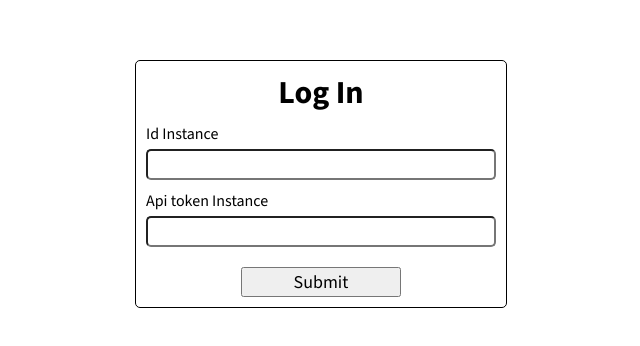
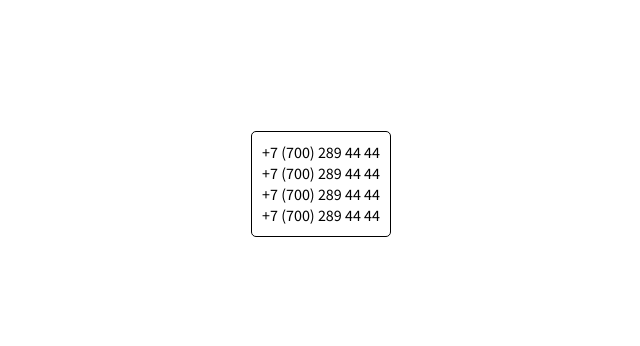
Before and after one commit to iZeevens/green-api, a React (Vite) app: page / in a window 1280 px wide. Shown: the part 216-562 px from the top of the page, without its empty margins (319-959 px from the left). Built offline with nearby package versions, Linux system fonts and the light colour scheme.

Commit message:
feat: start implementing Chat component

```diff
--- a/src/App.tsx
+++ b/src/App.tsx
@@ -1,11 +1,11 @@
 import styles from "./App.module.css"
-import AuthPage from "./pages/AuthPage/AuthPage"
+import ChatPage from "./pages/ChatPage/ChatPage"
 
 function App() {
 
   return (
     <div className={styles.container}>
-      <AuthPage />
+      <ChatPage />
     </div>
   )
 }
--- a/src/components/Login/Login.tsx
+++ /dev/null
@@ -1,34 +0,0 @@
-import styles from "./Login.module.css";
-import { useState } from "react";
-import InputAuth from "../InputAuth/InputAuth";
-import { IAuthData } from "../../types/types";
-
-function Login() {
-  const [authData, setAuthData] = useState<IAuthData>({
-    idInstance: "",
-    apiTokenInstance: "",
-  });
-
-  return (
-    <div className={styles.container}>
-      <h1 className={styles.title}>Log In</h1>
-      <InputAuth<IAuthData>
-        label="Id Instance"
-        name="idInstance"
-        value={authData.idInstance}
-        setValue={setAuthData}
-      />
-      <InputAuth<IAuthData>
-        label="Api token Instance"
-        name="apiTokenInstance"
-        value={authData.apiTokenInstance}
-        setValue={setAuthData}
-      />
-      <div className={styles.submitContainerBtn}>
-        <button className={styles.submitBtn}>Submit</button>
-      </div>
-    </div>
-  );
-}
-
-export default Login;
--- /dev/null
+++ b/src/components/UsersList/UsersList.module.css
@@ -0,0 +1,8 @@
+.list {
+  display: flex;
+  flex-direction: column;
+}
+
+.listItem {
+
+}
--- /dev/null
+++ b/src/components/UsersList/UsersList.tsx
@@ -0,0 +1,14 @@
+import styles from "./UsersList.module.css"
+
+function UsersList() {
+  return (
+    <div className={styles.list}>
+      <span className={styles.listItem}>+7 (700) 289 44 44</span>
+      <span className={styles.listItem}>+7 (700) 289 44 44</span>
+      <span className={styles.listItem}>+7 (700) 289 44 44</span>
+      <span className={styles.listItem}>+7 (700) 289 44 44</span>
+    </div>
+  )
+}
+
+export default UsersList
--- a/src/pages/AuthPage/AuthPage.tsx
+++ b/src/pages/AuthPage/AuthPage.tsx
@@ -1,8 +1,36 @@
-import Login from "../../components/Login/Login";
+import styles from "./AuthPage.module.css"
+import { useState } from "react";
+import InputAuth from "../../components/InputAuth/InputAuth";
+import { IAuthData } from "../../types/types";
 
 function AuthPage() {
+  const [authData, setAuthData] = useState<IAuthData>({
+    idInstance: "",
+    apiTokenInstance: "",
+  });
+  const [error, setError] = useState<string>();
+
+  const handleSubmit = () => {};
+
   return (
-    <Login />
+    <div className={styles.container}>
+      <h1 className={styles.title}>Log In</h1>
+      <InputAuth<IAuthData>
+        label="Id Instance"
+        name="idInstance"
+        value={authData.idInstance}
+        setValue={setAuthData}
+      />
+      <InputAuth<IAuthData>
+        label="Api token Instance"
+        name="apiTokenInstance"
+        value={authData.apiTokenInstance}
+        setValue={setAuthData}
+      />
+      <div className={styles.submitContainerBtn}>
+        <button className={styles.submitBtn}>Submit</button>
+      </div>
+    </div>
   );
 }
 
--- /dev/null
+++ b/src/pages/ChatPage/ChatPage.module.css
@@ -0,0 +1,6 @@
+.container {
+  border: 1px solid black;
+  border-radius: 5px;
+  padding: 10px;
+  margin: auto;
+}
--- /dev/null
+++ b/src/pages/ChatPage/ChatPage.tsx
@@ -0,0 +1,12 @@
+import styles from "./ChatPage.module.css";
+import UsersList from "../../components/UsersList/UsersList";
+
+function ChatPage() {
+  return (
+    <div className={styles.container}>
+      <UsersList />
+    </div>
+  );
+}
+
+export default ChatPage;
```
Also changed, not shown: src/components/Chat/Chat.tsx (added, +13 -0 lines), src/components/Chat/ChatHeader/ChatHeader.tsx (added, +15 -0 lines), src/components/Chat/Chat.module.css (added), src/components/Chat/ChatHeader/ChatHeader.module.css (added), src/pages/AuthPage/AuthPage.module.css (renamed from src/components/Login/Login.module.css).
